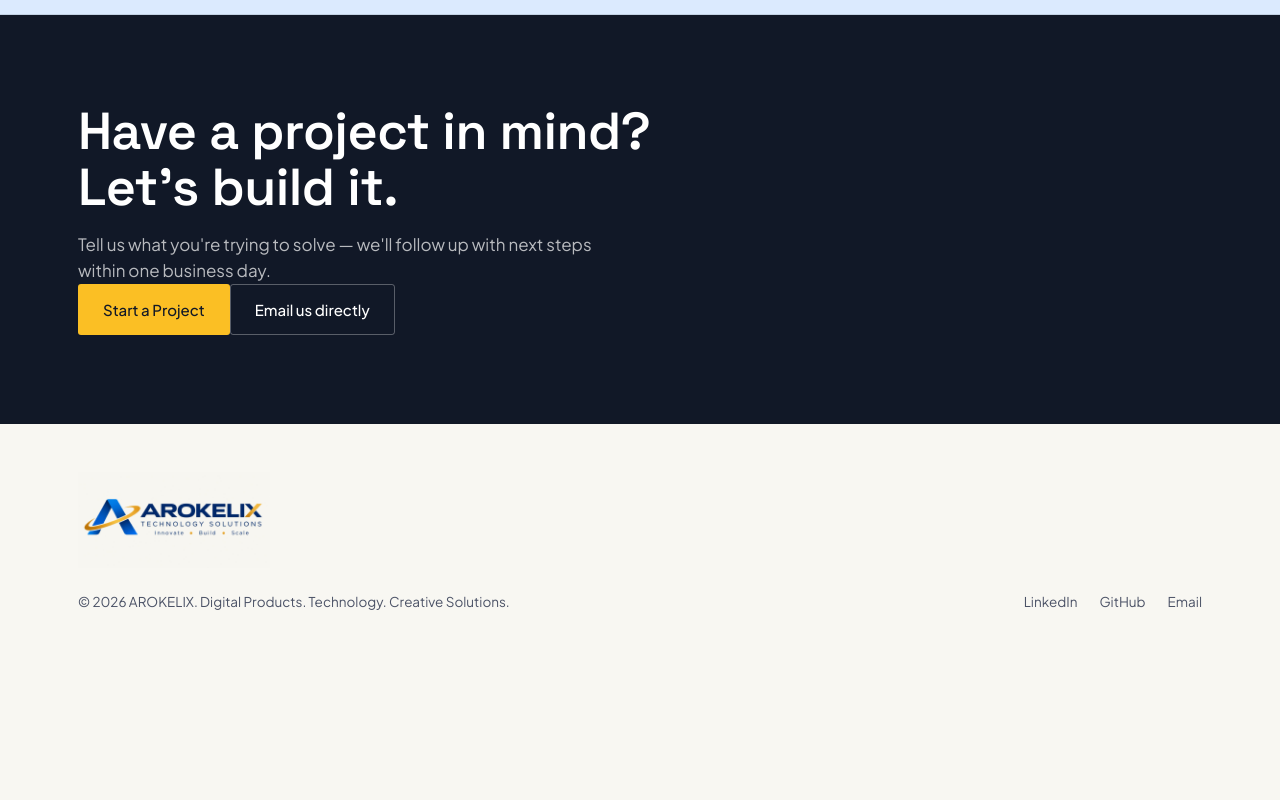
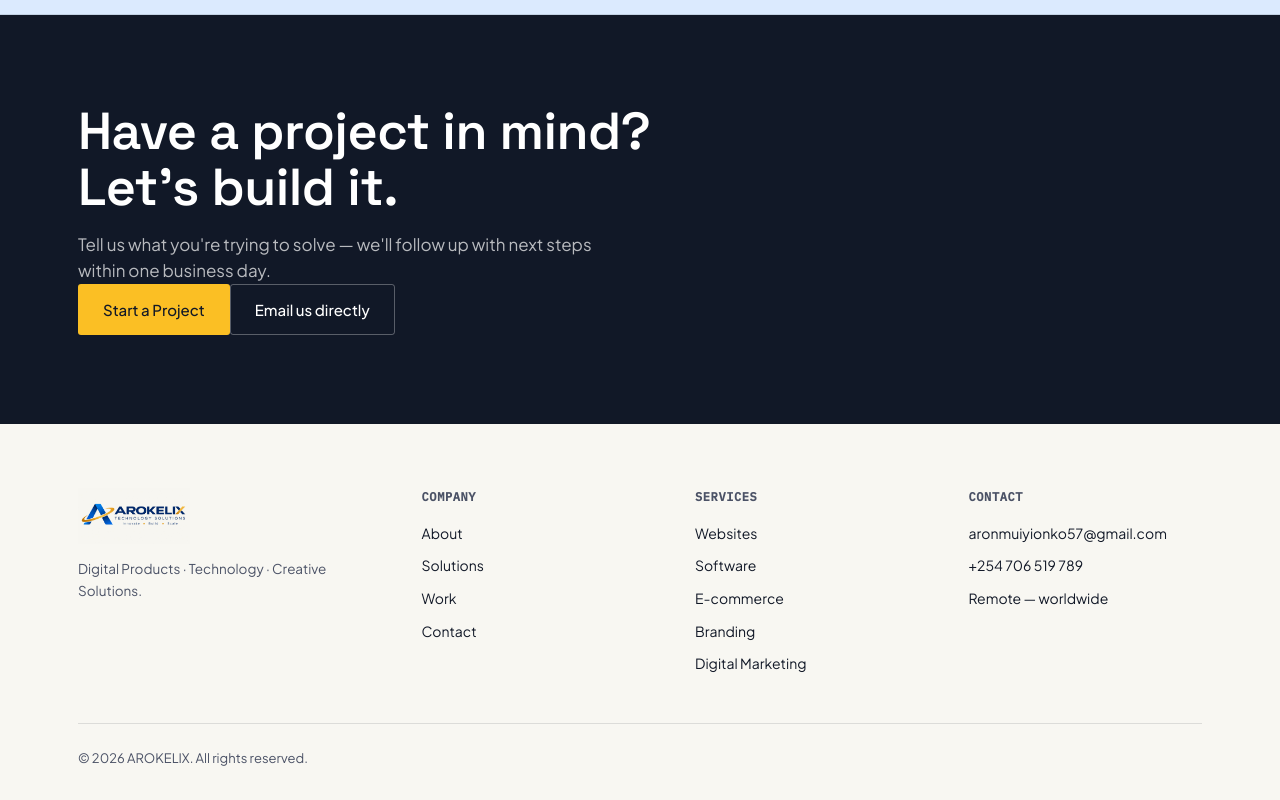
Before and after one commit to aronmuiyionko57-beep/arokelix, a Next.js app: page / in a window 1280 px wide. Shown: the part 5374-6174 px from the top of the page. Before the commit the page ends 6035 px from the top, so only its background shows below. Built offline with nearby package versions, Linux system fonts and the light colour scheme.

Commit message:
Self-host fonts to fix Google Fonts network issue, upgrade homepage footer

```diff
--- a/app/globals.css
+++ b/app/globals.css
@@ -613,3 +613,56 @@ img{
 @media (max-width:600px){
   .contact-form-card{padding:24px;border-radius:16px;}
 }
+
+.footer-main{
+  padding:64px 0 32px;
+}
+.footer-grid{
+  display:grid;
+  grid-template-columns:1.3fr 1fr 1fr 1fr;
+  gap:40px;
+  margin-bottom:48px;
+}
+@media (max-width:800px){
+  .footer-grid{grid-template-columns:1fr 1fr;gap:32px;}
+}
+@media (max-width:500px){
+  .footer-grid{grid-template-columns:1fr;}
+}
+.footer-brand-tagline{
+  font-size:13.5px;
+  color:var(--text-2);
+  margin-top:14px;
+  max-width:32ch;
+  line-height:1.6;
+}
+.footer-col h4{
+  font-family:"IBM Plex Mono",monospace;
+  font-size:12px;
+  font-weight:600;
+  letter-spacing:0.05em;
+  text-transform:uppercase;
+  color:var(--text-2);
+  margin-bottom:16px;
+}
+.footer-col ul{
+  list-style:none;
+  padding:0;
+  margin:0;
+  display:flex;
+  flex-direction:column;
+  gap:11px;
+}
+.footer-col a, .footer-col li{
+  font-size:14px;
+  color:var(--text-1);
+}
+.footer-col a:hover{
+  color:var(--signal);
+}
+.footer-bottom{
+  border-top:1px solid var(--line);
+  padding-top:24px;
+  font-size:13px;
+  color:var(--text-2);
+}
--- a/app/layout.tsx
+++ b/app/layout.tsx
@@ -1,23 +1,13 @@
-import { Space_Grotesk, Plus_Jakarta_Sans, IBM_Plex_Mono } from "next/font/google";
+import "@fontsource/space-grotesk/400.css";
+import "@fontsource/space-grotesk/500.css";
+import "@fontsource/space-grotesk/600.css";
+import "@fontsource/space-grotesk/700.css";
+import "@fontsource/plus-jakarta-sans/400.css";
+import "@fontsource/plus-jakarta-sans/500.css";
+import "@fontsource/plus-jakarta-sans/600.css";
+import "@fontsource/ibm-plex-mono/400.css";
+import "@fontsource/ibm-plex-mono/500.css";
 import "./globals.css";
-
-const spaceGrotesk = Space_Grotesk({
-  variable: "--font-display",
-  subsets: ["latin"],
-  weight: ["400", "500", "600", "700"],
-});
-
-const jakartaSans = Plus_Jakarta_Sans({
-  variable: "--font-body",
-  subsets: ["latin"],
-  weight: ["400", "500", "600"],
-});
-
-const plexMono = IBM_Plex_Mono({
-  variable: "--font-mono",
-  subsets: ["latin"],
-  weight: ["400", "500"],
-});
 
 export const metadata = {
   title: "AROKELIX — Digital Products, Technology, Creative Solutions",
@@ -28,11 +18,7 @@ export const metadata = {
 export default function RootLayout({ children }: { children: React.ReactNode }) {
   return (
     <html lang="en">
-      <body
-        className={`${spaceGrotesk.variable} ${jakartaSans.variable} ${plexMono.variable}`}
-      >
-        {children}
-      </body>
+      <body>{children}</body>
     </html>
   );
 }
--- a/app/page.tsx
+++ b/app/page.tsx
@@ -442,16 +442,43 @@ export default function Home() {
         </div>
       </section>
 
-      <footer>
-        <div className="wrap" style={{ marginBottom: "24px" }}>
-          <img src="/logo.png" alt="AROKELIX" style={{ height: "96px", width: "auto", mixBlendMode: "multiply" }} />
-        </div>
-        <div className="wrap foot-row">
-          <div>© {new Date().getFullYear()} AROKELIX. Digital Products. Technology. Creative Solutions.</div>
-          <div className="foot-links">
-            <a href="#">LinkedIn</a>
-            <a href="#">GitHub</a>
-            <a href="#">Email</a>
+      <footer className="footer-main">
+        <div className="wrap">
+          <div className="footer-grid">
+            <div>
+              <img src="/logo.png" alt="AROKELIX" style={{ height: "56px", width: "auto", mixBlendMode: "multiply" }} />
+              <p className="footer-brand-tagline">Digital Products · Technology · Creative Solutions.</p>
+            </div>
+            <div className="footer-col">
+              <h4>Company</h4>
+              <ul>
+                <li><a href="/about">About</a></li>
+                <li><a href="/solutions">Solutions</a></li>
+                <li><a href="/work">Work</a></li>
+                <li><a href="/contact">Contact</a></li>
+              </ul>
+            </div>
+            <div className="footer-col">
+              <h4>Services</h4>
+              <ul>
+                <li><a href="/#services">Websites</a></li>
+                <li><a href="/#services">Software</a></li>
+                <li><a href="/#services">E-commerce</a></li>
+                <li><a href="/#services">Branding</a></li>
+                <li><a href="/#services">Digital Marketing</a></li>
+              </ul>
+            </div>
+            <div className="footer-col">
+              <h4>Contact</h4>
+              <ul>
+                <li><a href="mailto:aronmuiyionko57@gmail.com">aronmuiyionko57@gmail.com</a></li>
+                <li><a href="tel:+254706519789">+254 706 519 789</a></li>
+                <li>Remote — worldwide</li>
+              </ul>
+            </div>
+          </div>
+          <div className="footer-bottom">
+            © {new Date().getFullYear()} AROKELIX. All rights reserved.
           </div>
         </div>
       </footer>
--- a/package.json
+++ b/package.json
@@ -9,6 +9,9 @@
     "lint": "eslint"
   },
   "dependencies": {
+    "@fontsource/ibm-plex-mono": "^5.3.0",
+    "@fontsource/plus-jakarta-sans": "^5.3.0",
+    "@fontsource/space-grotesk": "^5.3.0",
     "lucide-react": "^1.47.0",
     "next": "16.3.5",
     "react": "19.2.8",
```
Also changed, not shown: 1 other file (tests, documents, lock files or other folders).
